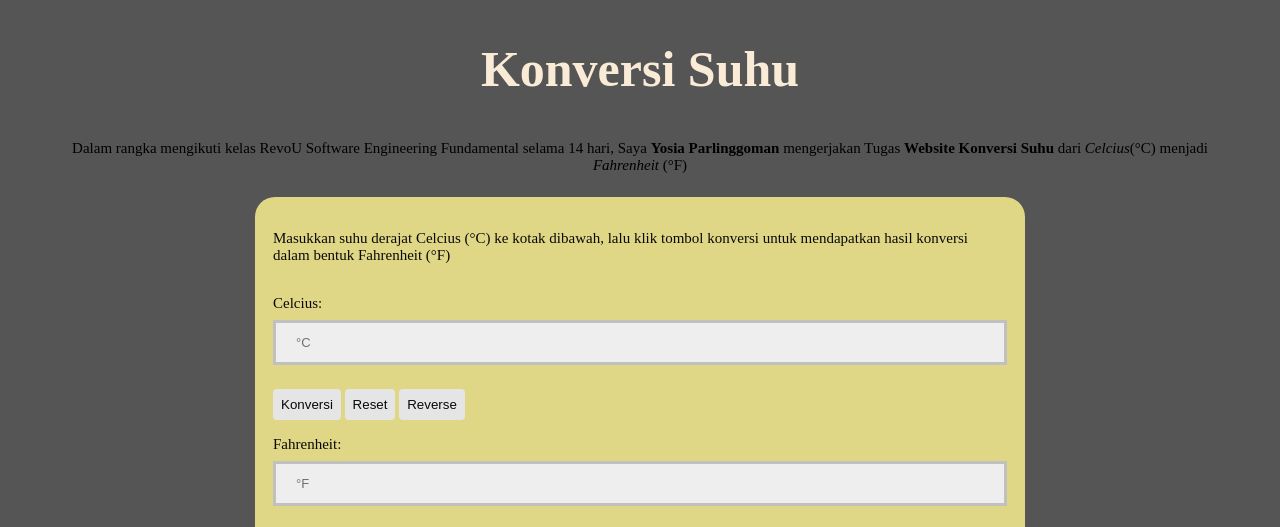
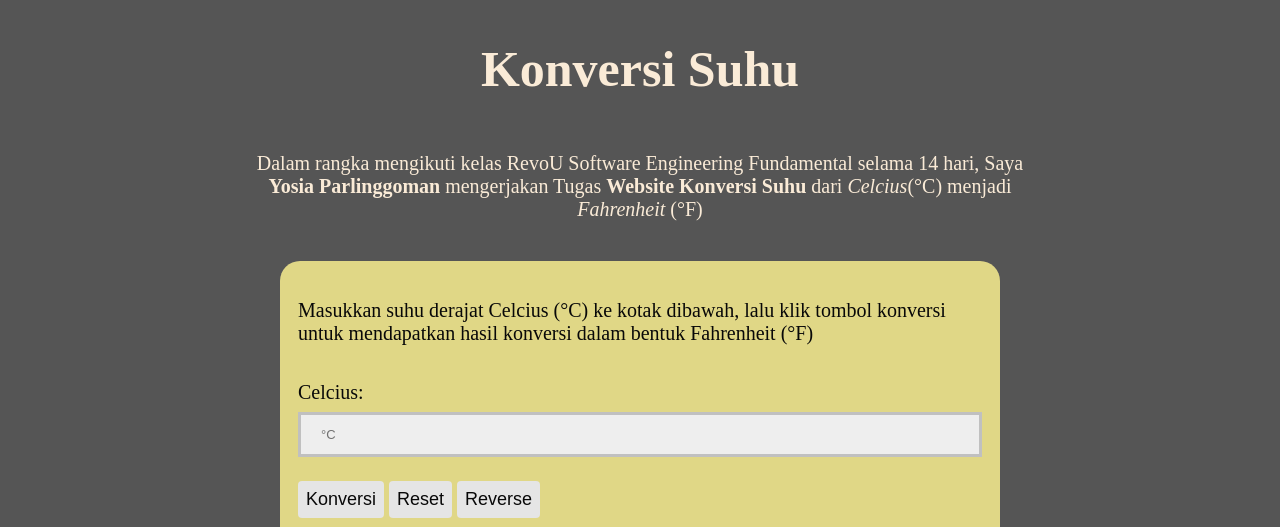
Before and after one commit to revou-fundamental-course/03-feb-25-yosiaparlin, a plain HTML site: page index.html in a window 1280 px wide. Shown: the top 527 px of the page. Drawn offline with Linux system fonts and the light colour scheme.

Commit message:
update css and html

```diff
--- a/CSS/style.css
+++ b/CSS/style.css
@@ -3,9 +3,8 @@
 body {
     font-family: 'Times New Roman', Times, serif;
     background-color: #555;
-    background-image: url("4910984.gif");
     margin: 40px;
-    font-size: 15px;
+    font-size: 20px;
 }
 
 h1 {
@@ -14,7 +13,7 @@ h1 {
 }
 
 main {
-    max-width: 750px;
+    max-width: 700px;
     justify-self: center;
 
     /* Background Matter */
@@ -28,8 +27,11 @@ main {
     text-align: center;
 }
 .main-header p {
-    margin: 60px, 20px;
-    padding: 8px;
+    margin: 40%, 40%;
+    padding: 20px;
+    max-width: 790px;
+    justify-self: center;
+    color: antiquewhite
 }
 
 section {
@@ -67,6 +69,7 @@ button {
     border: none;
     padding: 8px;
     border-radius: 4px;
+    font-size: large;
 }
 
 .btn-konversi {
```
Also changed, not shown: index.html (+1 -0 lines).
